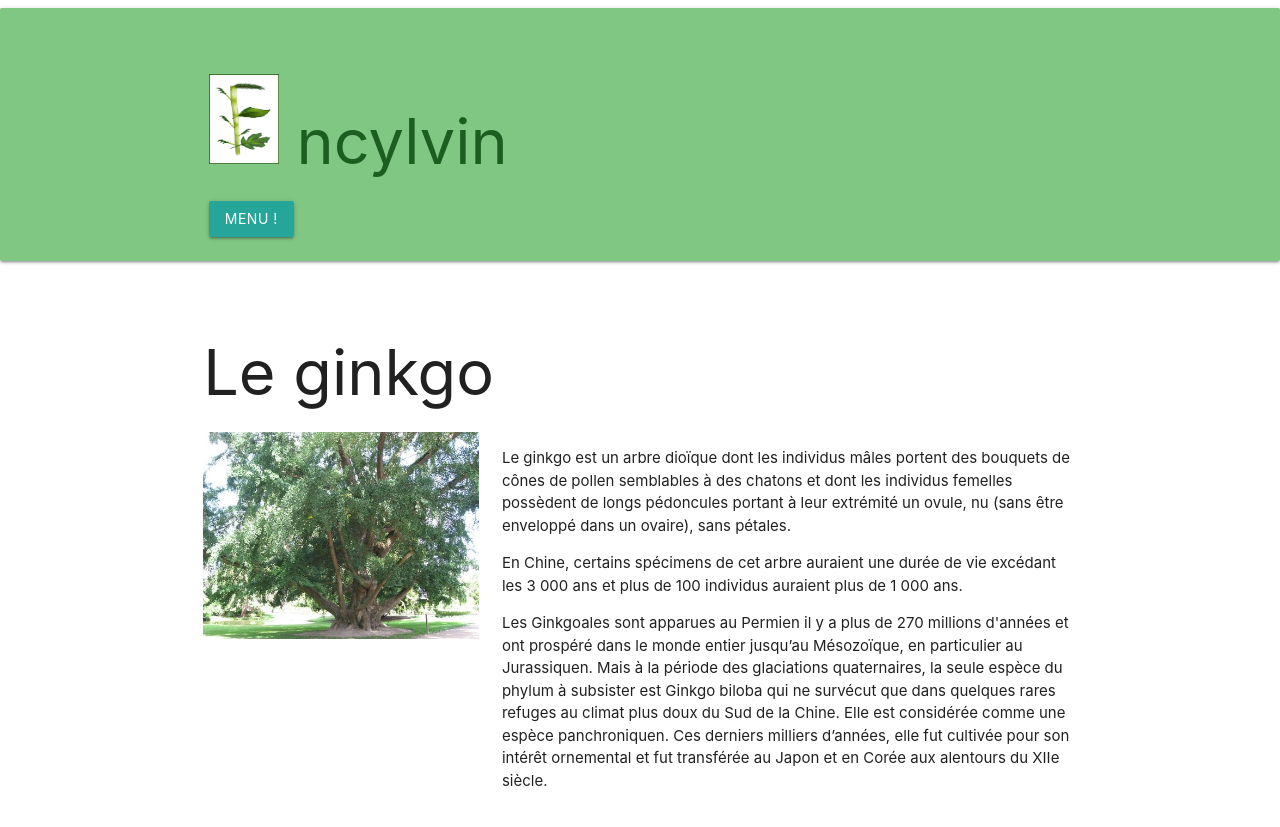
After one commit to Lautus-duc/encylvin, a PHP site: page /index_Ginkgo.php in a window 1280 px wide. The commit adds this page. Run offline with PHP 8.4, Linux system fonts and the light colour scheme.

Commit message:
changement : ginko --> gonkgo + ginkgo

```diff
--- a/index.php
+++ b/index.php
@@ -11,7 +11,7 @@
 					<a href="/index_Sapin.php" class="collection-item">Sapin</a>
 					<a href="/index_Eucaliptus.php" class="collection-item">Eucaliptus</a>
 					<a href="/index_Érable.php" class="collection-item">Érable</a>
-					<a href="/index_Ginko.php" class="collection-item">Ginko</a>
+					<a href="/index_Ginkgo.php" class="collection-item">Ginkgo</a>
 					<a href="/index_Cerisier_du_japon.php" class="collection-item">Cerisier du japon</a>
 					<a href="/index_Chêne.php" class="collection-item">Chêne</a>
 					<a href="/index_Thé_des_jésuites.php" class="collection-item">Thé des jésuites</a>
--- /dev/null
+++ b/index_Ginkgo.php
@@ -0,0 +1,21 @@
+<html>
+  <?php include "head.inc.php" ?>
+  <body>
+    <?php include "entete.inc.php" ?>
+    <div class="container">
+      <div class="row">
+        <div class="col s12"><h1>Le ginkgo</h1></div>
+        <div class="col s4">
+          <img src="ginkgo_1.jpg" class="responsive-img">
+        </div>
+        <div class="col s8">
+          <p>Le ginkgo est un arbre dioïque dont les individus mâles portent des bouquets de cônes de pollen semblables à des chatons et dont les individus femelles possèdent de longs pédoncules portant à leur extrémité un ovule, nu (sans être enveloppé dans un ovaire), sans pétales.</p>
+          <p>En Chine, certains spécimens de cet arbre auraient une durée de vie excédant les 3 000 ans et plus de 100 individus auraient plus de 1 000 ans.</p>
+          <p>Les Ginkgoales sont apparues au Permien il y a plus de 270 millions d'années et ont prospéré dans le monde entier jusqu’au Mésozoïque, en particulier au Jurassiquen. Mais à la période des glaciations quaternaires, la seule espèce du phylum à subsister est Ginkgo biloba qui ne survécut que dans quelques rares refuges au climat plus doux du Sud de la Chine. Elle est considérée comme une espèce panchroniquen. Ces derniers milliers d’années, elle fut cultivée pour son intérêt ornemental et fut transférée au Japon et en Corée aux alentours du XIIe siècle.</p>
+        </div>
+        <!--JavaScript at end of body for optimized loading-->
+        <script type="text/javascript" src="js/materialize.min.js"></script>
+      </div>
+    </div>
+  </body>
+</html>
```
Also changed, not shown: index_Ginko.php (deleted, +0 -23 lines), ginkgo_1.jpg (added).
